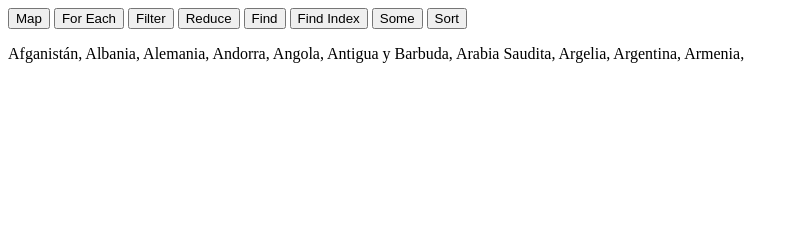
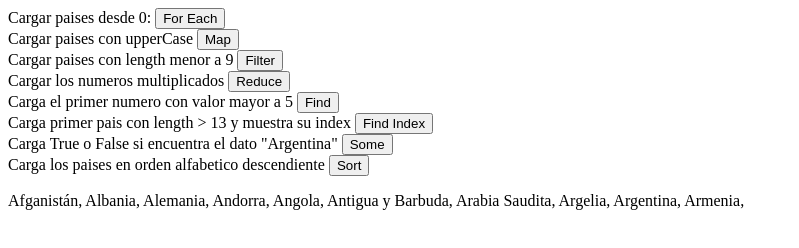
Before and after one commit to Daniel-Ceriana/MindHubChallenges, a plain HTML site: page Aplicando logica 2/JS 7/index.html in a window 1280 px wide. Both pictures are taken after a click on the button "For Each". Shown: the whole page, without its empty margins (0-799 px from the left). Drawn offline with Linux system fonts and the light colour scheme.

Commit message:
terminado ejercicio 7

```diff
--- a/Aplicando logica 2/JS 7/index.html
+++ b/Aplicando logica 2/JS 7/index.html
@@ -10,18 +10,42 @@
 </head>
 
 <body>
-
+    <section>
+        <label for="">Cargar paises desde 0:</label>
+        <button id="for-each">For Each</button>
+    </section>
+    <section>
+        <label for="">Cargar paises con upperCase</label>
         <button id="map">Map</button>
-    <button id="for-each">For Each</button>
+    </section>
+    <section>
+        <label for="">Cargar paises con length menor a 9</label>
         <button id="filter">Filter</button>
+    </section>
+    <section>
+        <label for="">Cargar los numeros multiplicados</label>
         <button id="reduce">Reduce</button>
+    </section>
+    <section>
+        <label for="">Carga el primer numero con valor mayor a 5</label>
         <button id="find">Find</button>
+    </section>
+    <section>
+        <label for="">Carga primer pais con length > 13 y muestra su index</label>
         <button id="find-index">Find Index</button>
+    </section>
+    <section>
+        <label for="">Carga True o False si encuentra el dato "Argentina"</label>
         <button id="some">Some</button>
+    </section>
+    <section>
+        <label for="">Carga los paises en orden alfabetico descendiente</label>
         <button id="sort">Sort</button>
+    </section>
 
 
-    <p id="array"></p>
+    <p id="paises"></p>
+    <p id="numeros"></p>
 
     <script src="./scripts/script.js"></script>
 </body>
--- a/Aplicando logica 2/JS 7/scripts/script.js
+++ b/Aplicando logica 2/JS 7/scripts/script.js
@@ -1,36 +1,48 @@
-const datos = ["Afganistán", "Albania", "Alemania", "Andorra", "Angola", "Antigua y Barbuda",
+const paises = ["Afganistán", "Albania", "Alemania", "Andorra", "Angola", "Antigua y Barbuda",
     "Arabia Saudita", "Argelia", "Argentina", "Armenia"
 ]
+const numeros = [1, 2, 3, 4, 5, 6];
 
-const datosDisplay = document.getElementById("array");
+const paisesDisplay = document.getElementById("paises");
+const numerosDisplay = document.getElementById("numeros");
 const buttons = document.querySelectorAll("button")
 const buttonsLength = buttons.length;
 for (let i = 0; i < buttonsLength; i++) {
     buttons[i].addEventListener("click", (e) => {
+        paisesDisplay.innerHTML = ""
         switch (e.target.id) {
+            case "for-each":
+                paises.forEach(dato => { paisesDisplay.innerHTML += `${dato}, ` })
+                break;
             case "map":
-
-                break;
-            case "for-each":
-                datos.forEach(dato => { datosDisplay.innerHTML += `${dato}, ` })
+                paisesDisplay.innerHTML = paises.map(dato => dato = dato.toUpperCase())
                 break;
             case "filter":
-
+                paisesDisplay.innerHTML = paises.filter(dato => dato.length < 9)
                 break;
             case "reduce":
-
+                numerosDisplay.innerHTML = numeros.reduce((datoPrevio, dato) => datoPrevio * dato);
                 break;
             case "find":
-
+                numerosDisplay.innerHTML = numeros.find(dato => dato > 5)
                 break;
             case "find-index":
-
+                const index = paises.findIndex(dato => dato.length > 13)
+                paisesDisplay.innerHTML = `${paises[index]}: ${index} `
                 break;
             case "some":
-
+                paisesDisplay.innerHTML = paises.some(dato => dato === "Argentina")
                 break;
             case "sort":
-
+                paisesDisplay.innerHTML = paises.sort((datoA, datoB) => {
+                    if (datoA > datoB) {
+                        return -1;
+                    }
+                    if (datoA < datoB) {
+                        return 1;
+                    }
+                    return 0
+                })
                 break;
 
             default:
```
Lines whose indentation alone changed are shown as unchanged.
